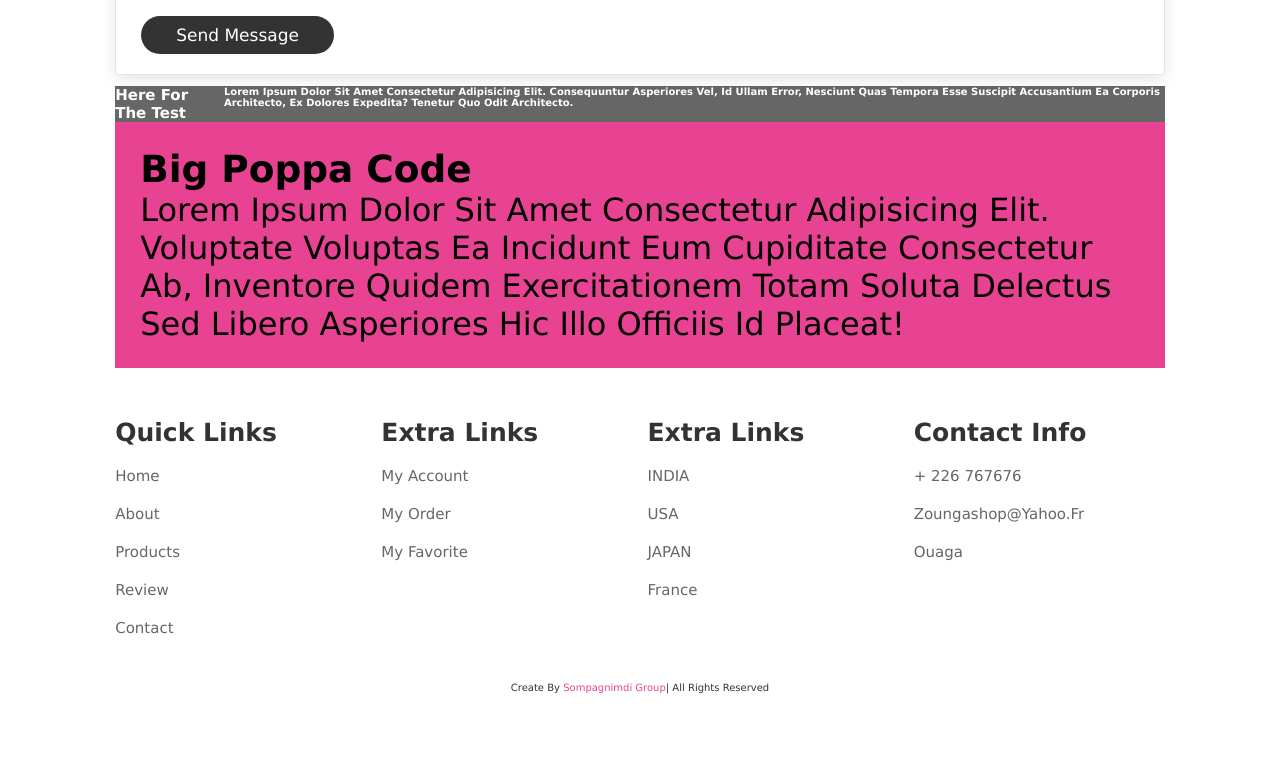
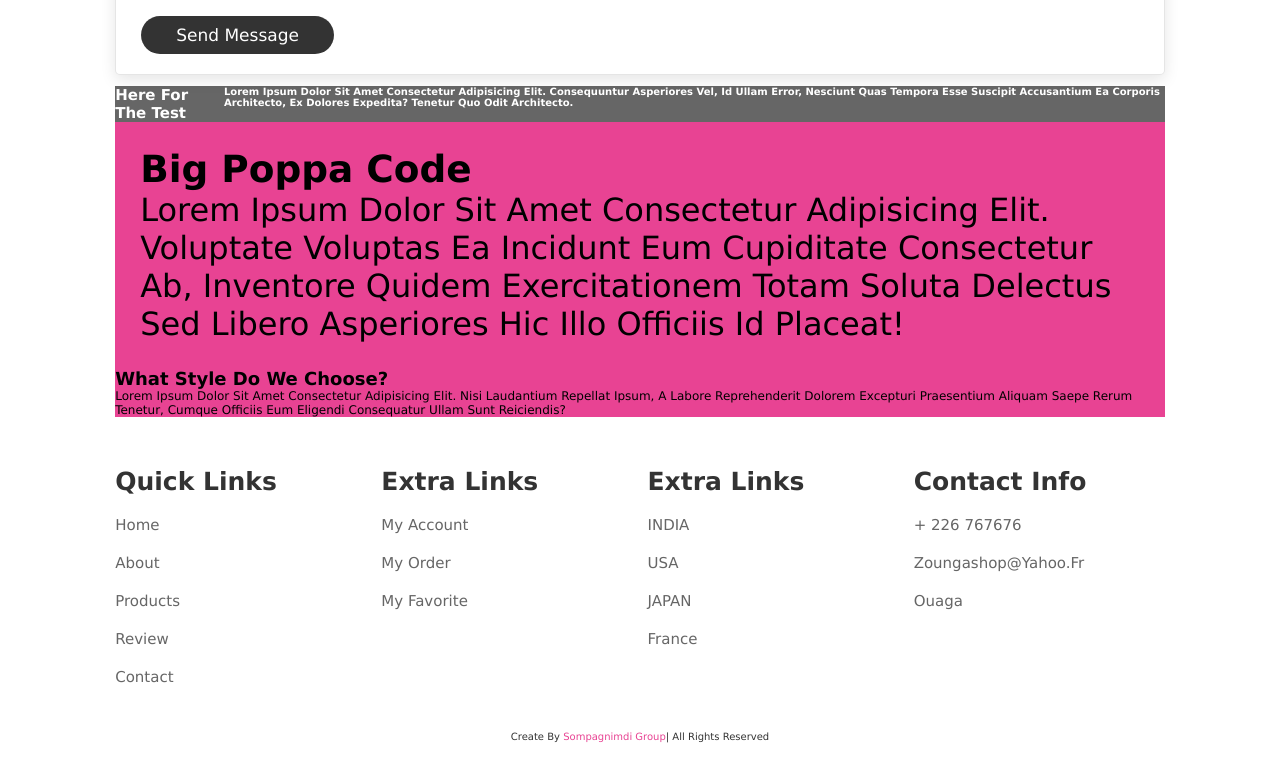
Before and after one commit to sompagnimdi/nabig-yaar, a plain HTML site: page index.html in a window 1280 px wide. Shown: the part 3506-4283 px from the top of the page. Before the commit the page ends 4234 px from the top, so only its background shows below. Drawn offline with Linux system fonts and the light colour scheme.

```diff
--- a/index.html
+++ b/index.html
@@ -378,6 +378,12 @@
                     <p>Lorem ipsum dolor sit amet consectetur adipisicing elit. Voluptate voluptas ea incidunt eum cupiditate consectetur ab, inventore quidem exercitationem totam soluta delectus sed libero asperiores hic illo officiis id placeat!</p>
                 </div>
             </div>
+            <div class="brics">
+                <div class="stye">
+                    <h1>what style do we choose?</h1>
+                    <p>Lorem ipsum dolor sit amet consectetur adipisicing elit. Nisi laudantium repellat ipsum, a labore reprehenderit dolorem excepturi praesentium aliquam saepe rerum tenetur, cumque officiis eum eligendi consequatur ullam sunt reiciendis?</p>
+                </div>
+            </div>
         </section>
 
 
--- a/style.css
+++ b/style.css
@@ -441,8 +441,12 @@ header .fa-bars{
     font-size: xx-large;
     padding: 25px;
 }
-
-
+.brics{
+    background: #e84393;
+    font-size: larger;
+    font-family: 'Times New Roman', Times, serif;
+    font-weight: 200;
+}
 
 
 
```
